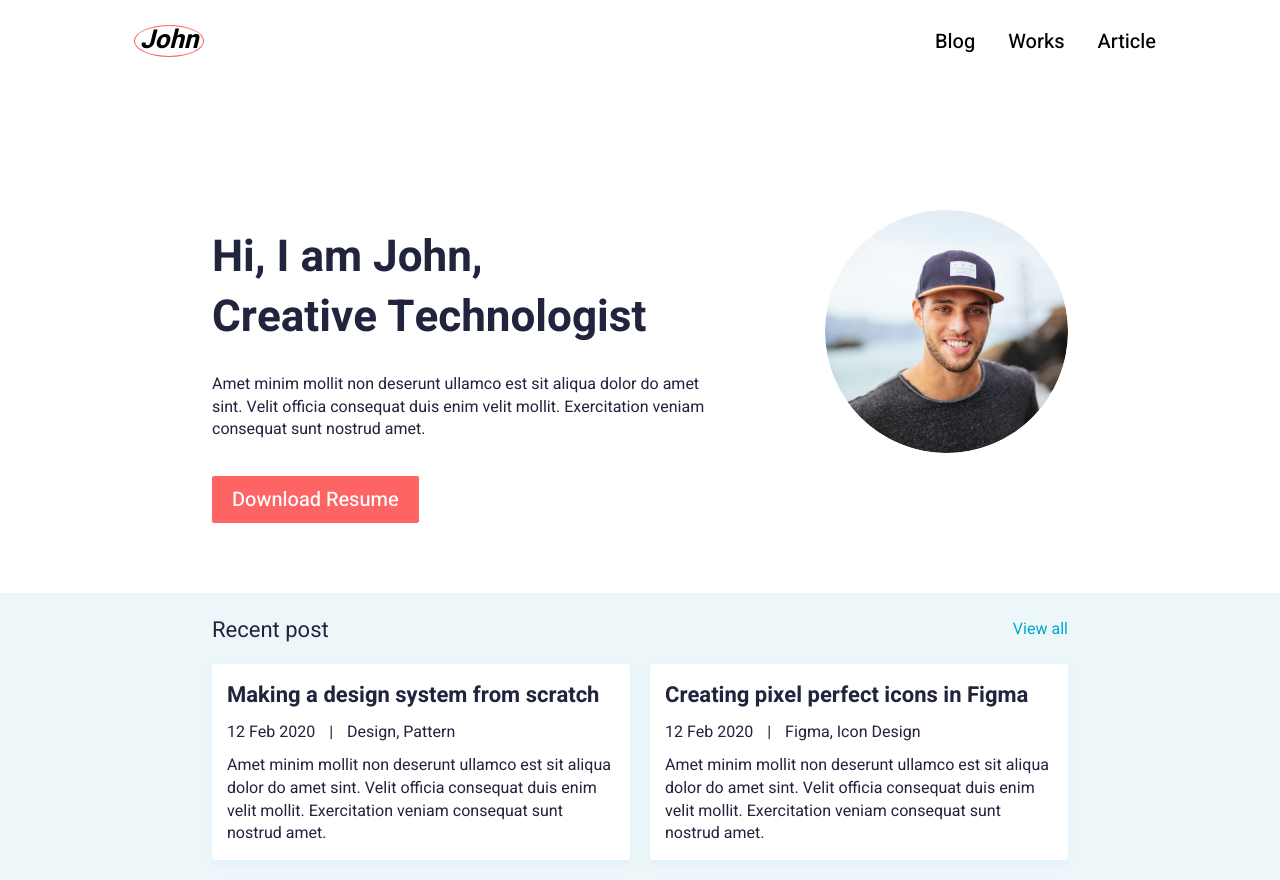
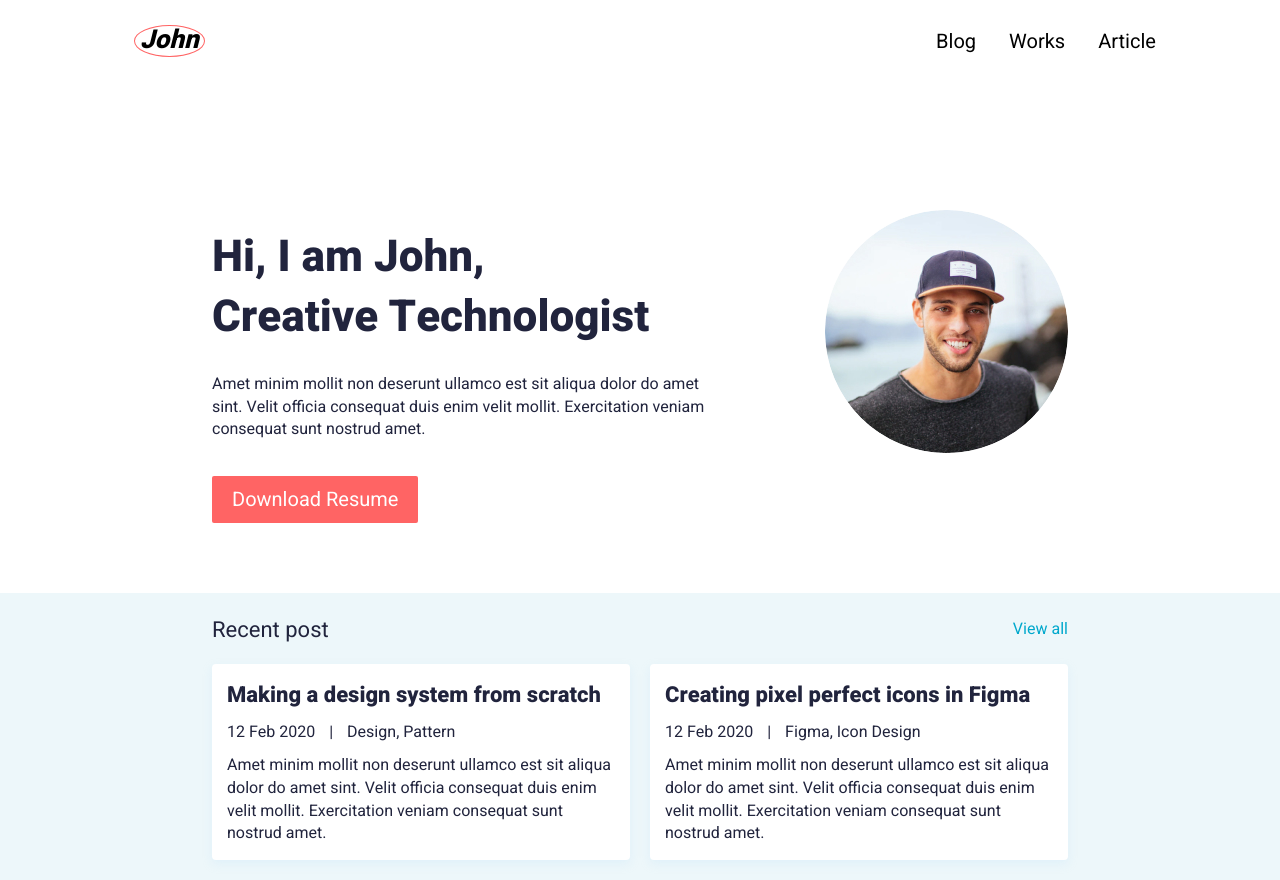
Before and after one commit to geniasheiko/john-blog, a website: page index.html in a window 1280 px wide. Shown: the top 880 px of the page. Drawn offline with nearby package versions, Linux system fonts and the light colour scheme.

Commit message:
Fixed font import

```diff
--- a/index.html
+++ b/index.html
@@ -10,7 +10,8 @@
    <title>HomePage</title>
    <link rel="stylesheet" href="css/normalize.css" />
    <link rel="stylesheet" href="css/style.css" />
-   <link href="http://fonts.googleapis.com/css?family=Heebo:regular,500,700,900&display=swap" rel="stylesheet">
+   <link rel="preconnect" href="https://fonts.googleapis.com">
+   <link rel="preconnect" href="https://fonts.gstatic.com" crossorigin>
 
 </head>
 
--- a/scss/style.scss
+++ b/scss/style.scss
@@ -1,8 +1,8 @@
 // <ШРИФТЫ> //
-@import url("http://fonts.googleapis.com/css?family=Heebo:regular,500,700,900&display=swap");
+@import url('https://fonts.googleapis.com/css2?family=Heebo:wght@100;200;300;400;600;800&display=swap');
 
 // <ШРИФТЫ ПО УМОЛЧАНИЮ> //
-$fontFamily: "Heebo";
+$fontFamily: 'Heebo';
 
 // <ПЕРЕМЕННЫЕ> //
 $minWidth: 320;
```
Also changed, not shown: css/style.css.
